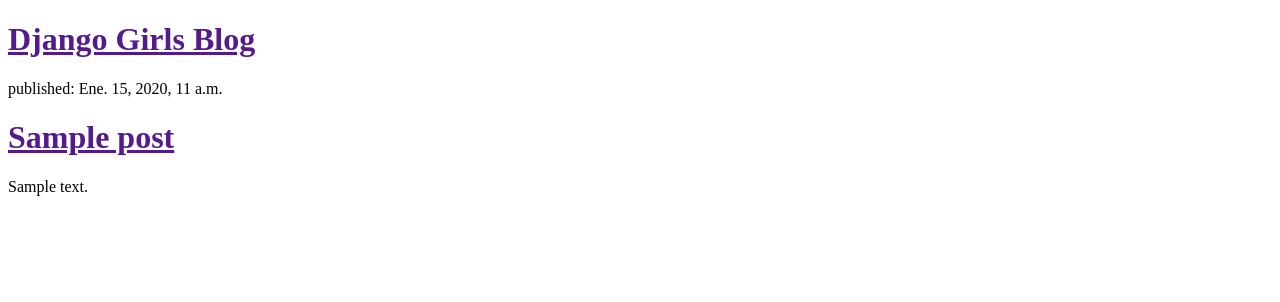
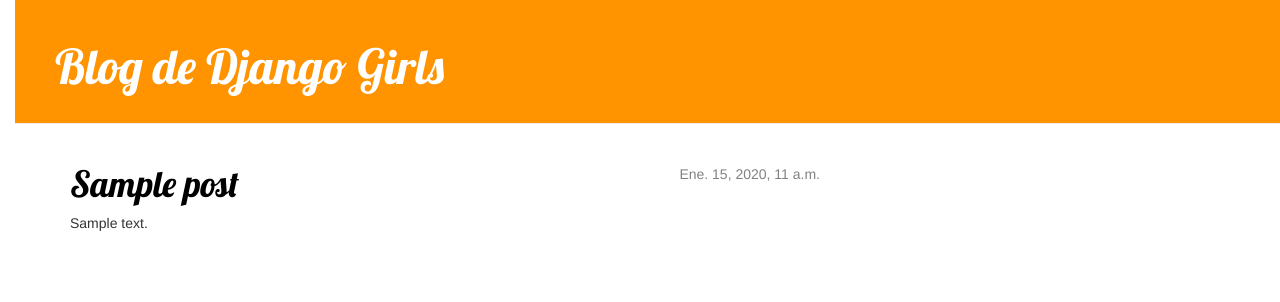
Before and after one commit to mtgtotal/my-first-blog, a Django app: template blog/templates/blog/post_list.html in a window 1280 px wide. Shown: the top 302 px of the page. Run offline with Django 3.2, Linux system fonts and the light colour scheme; the template is opened without the code that fills it: values that come from a table or form of the project are taken from there, others are empty; tables that the repository leaves empty hold one stand-in row (values such as "Sample post"); some libraries are stand-ins or nearby versions.

Commit message:
Añadidas vistas y blog post

```diff
--- /dev/null
+++ b/blog/static/css/blog.css
@@ -0,0 +1,55 @@
+h1 a {
+        color: #FCA205;
+        font-family: 'Lobster';
+    }
+body {
+        padding-left: 15px;
+    }
+
+.page-header {
+        background-color: #ff9400;
+        margin-top: 0;
+        padding: 20px 20px 20px 40px;
+    }
+
+.page-header h1, .page-header h1 a, .page-header h1 a:visited, .page-header h1 a:active {
+        color: #ffffff;
+        font-size: 36pt;
+        text-decoration: none;
+    }
+
+.content {
+        margin-left: 40px;
+    }
+
+h1, h2, h3, h4 {
+        font-family: 'Lobster', cursive;
+    }
+
+.date {
+        float: right;
+        color: #828282;
+    }
+
+.save {
+        float: right;
+    }
+
+.post-form textarea, .post-form input {
+        width: 100%;
+    }
+
+.top-menu, .top-menu:hover, .top-menu:visited {
+        color: #ffffff;
+        float: right;
+        font-size: 26pt;
+        margin-right: 20px;
+    }
+
+.post {
+        margin-bottom: 70px;
+    }
+
+.post h1 a, .post h1 a:visited {
+        color: #000000;
+    }
--- /dev/null
+++ b/blog/templates/blog/base.html
@@ -0,0 +1,27 @@
+{% load staticfiles %}
+<!DOCTYPE html>
+<html>
+    <head>
+        <link rel="stylesheet" href="//maxcdn.bootstrapcdn.com/bootstrap/3.2.0/css/bootstrap.min.css">
+        <link rel="stylesheet" href="//maxcdn.bootstrapcdn.com/bootstrap/3.2.0/css/bootstrap-theme.min.css">
+        <link rel="stylesheet" href="{% static 'css/blog.css' %}">
+        <link href="https://fonts.googleapis.com/css?family=Lobster&subset=latin,latin-ext" rel="stylesheet" type="text/css">
+        <title>Blog de Django Girls</title>
+    </head>
+
+    <body>
+        <div class="page-header">
+            <h1><a href="/">Blog de Django Girls</a></h1>
+        </div>
+        <div class="content container">
+            <div class="row">
+                <div class="col-md-8">
+                {% block content %}
+                {% endblock %}
+                </div>
+            </div>
+        </div>
+    </body>
+
+
+</html>
--- a/blog/templates/blog/post_list.html
+++ b/blog/templates/blog/post_list.html
@@ -1,20 +1,12 @@
-<!DOCTYPE html>
-<html>
-        <head>
-            <title>Django Girls blog</title>
-        </head>
-        <body>
-            <div>
-                <h1><a href="">Django Girls Blog</a></h1>
+{% extends 'blog/base.html' %}
+    {% block content %}
+        {% for post in posts %}
+            <div class="post">
+                <div class="date">
+                    {{ post.published_date }}
+                </div>
+                <h1><a href="{% url 'post_detail' pk=post.pk %}">{{ post.title }}</a></h1>
+                <p>{{ post.text|linebreaksbr }}</p>
             </div>
-
-            {% for post in posts %}
-                <div>
-                    <p>published: {{ post.published_date }}</p>
-                    <h1><a href="">{{ post.title }}</a></h1>
-                    <p>{{ post.text|linebreaksbr }}</p>
-                </div>
-            {% endfor %}
-
-        </body>
-    </html>
+        {% endfor %}
+    {% endblock %}
--- a/blog/urls.py
+++ b/blog/urls.py
@@ -4,4 +4,5 @@
 
 urlpatterns = [
     url(r'^$', views.post_list),
+    url(r'^post/(?P<pk>[0-9]+)/$', views.post_detail, name='post_detail'),
 ]
--- a/blog/views.py
+++ b/blog/views.py
@@ -4,8 +4,13 @@
 from django.shortcuts import render
 from .models import Post
 from django.utils import timezone
+from django.shortcuts import render, get_object_or_404
 
 # Create your views here.
 def post_list(request):
     posts = Post.objects.filter(published_date__lte=timezone.now()).order_by('published_date')
     return render(request, 'blog/post_list.html', {'posts': posts})
+
+def post_detail(request, pk):
+    post = get_object_or_404(Post, pk=pk)
+    return render(request, 'blog/post_detail.html', {'post': post})
```
Also changed, not shown: blog/templates/blog/post_detail.html (added, +13 -0 lines).
